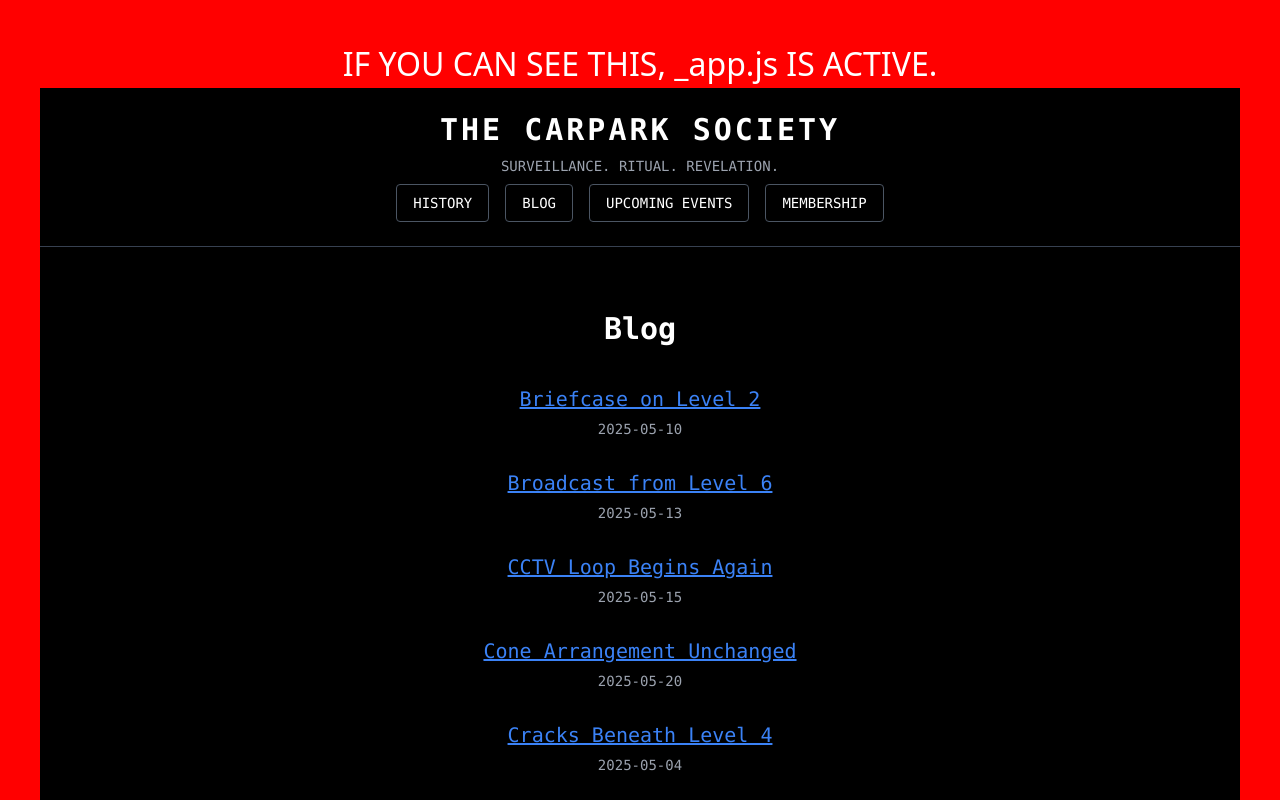
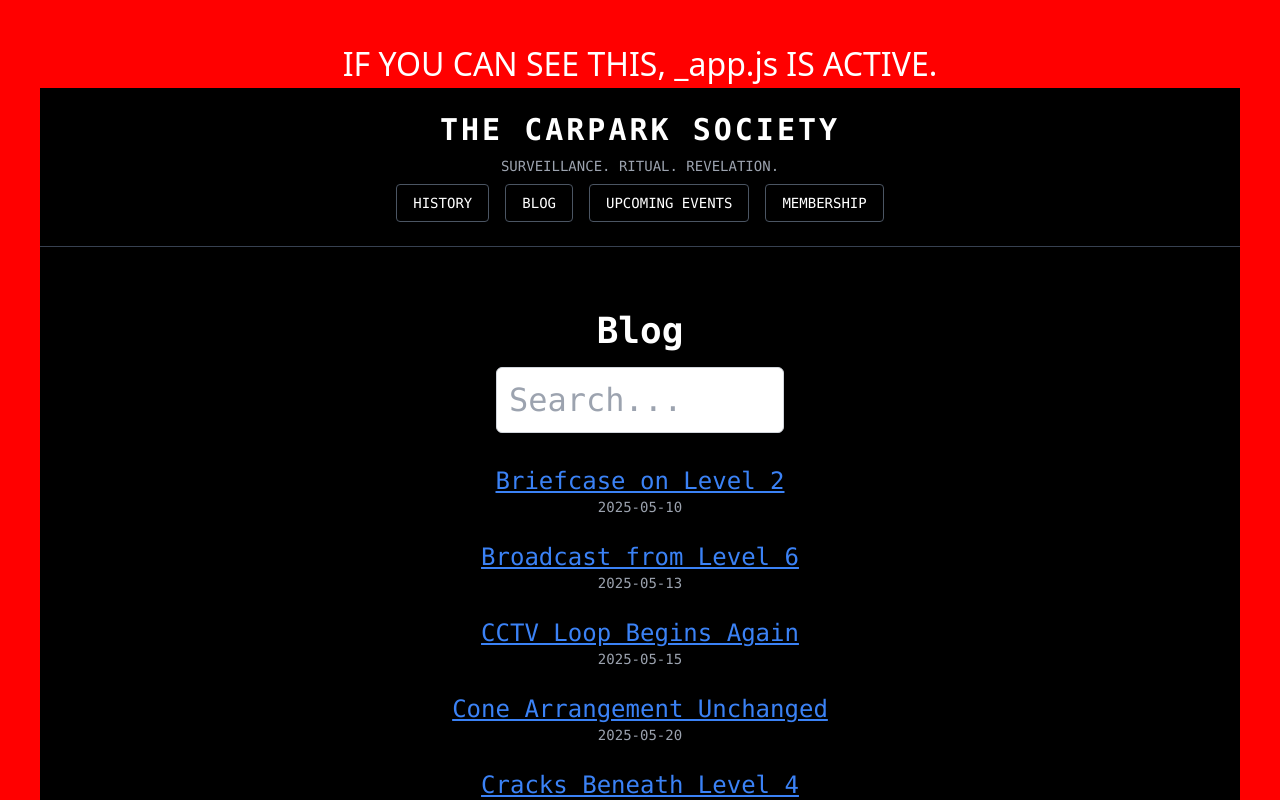
Before and after one commit to The-CARPARK/carpark-society-site, a Next.js app: page /blog in a window 1280 px wide. Shown: the top 800 px of the page. Built offline with nearby package versions, Linux system fonts and the light colour scheme.

Commit message:
Update index.tsx

```diff
--- a/pages/blog/index.tsx
+++ b/pages/blog/index.tsx
@@ -1,8 +1,12 @@
+'use client';
+
 import fs from "fs";
 import path from "path";
 import matter from "gray-matter";
 import Link from "next/link";
 import Layout from "../../components/Layout";
+import { useState } from "react";
+import { useRouter } from "next/router";
 
 export async function getStaticProps() {
   const postsDirectory = path.join(process.cwd(), "posts");
@@ -27,17 +31,45 @@ export async function getStaticProps() {
 }
 
 export default function BlogIndex({ posts }: { posts: { slug: string; title: string; date: string }[] }) {
+  const [searchValue, setSearchValue] = useState('');
+  const [noResults, setNoResults] = useState(false);
+  const router = useRouter();
+
+  const handleKeyDown = (e: React.KeyboardEvent<HTMLInputElement>) => {
+    if (e.key === 'Enter') {
+      if (searchValue.trim() === 'A7X-93L-R9F') {
+        router.push('/secret');
+      } else {
+        setNoResults(true);
+        setTimeout(() => setNoResults(false), 3000);
+      }
+    }
+  };
+
   return (
     <Layout>
-      <div className="p-10 text-white">
-        <h1 className="text-3xl font-bold mb-6">Blog</h1>
-        <ul className="space-y-4">
+      <div className="flex flex-col items-center text-white py-10">
+        <h1 className="text-4xl font-bold mb-4 text-center">Blog</h1>
+        <div className="flex flex-col items-center mb-8">
+          <input
+            type="text"
+            placeholder="Search..."
+            className="w-72 px-3 py-2 rounded-md border border-gray-300 bg-white text-black focus:outline-none focus:ring-2 focus:ring-blue-500"
+            value={searchValue}
+            onChange={(e) => setSearchValue(e.target.value)}
+            onKeyDown={handleKeyDown}
+          />
+          {noResults && (
+            <span className="text-red-600 text-sm mt-2">No results found.</span>
+          )}
+        </div>
+        <ul className="space-y-6 w-full max-w-xl">
           {posts.map(({ slug, title, date }) => (
             <li key={slug}>
-              <Link href={`/blog/${slug}`} className="text-blue-500 text-xl underline">
+              <Link href={`/blog/${slug}`} className="text-blue-500 text-2xl underline block text-center">
                 {title}
               </Link>
-              <p className="text-gray-400 text-sm">{date}</p>
+              <p className="text-gray-400 text-center text-sm">{date}</p>
             </li>
           ))}
         </ul>
```
